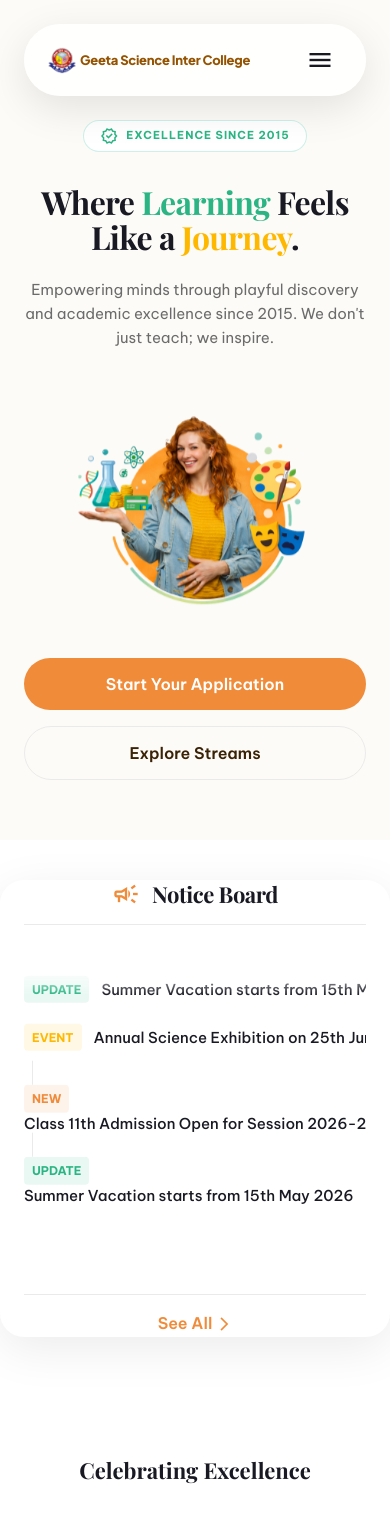
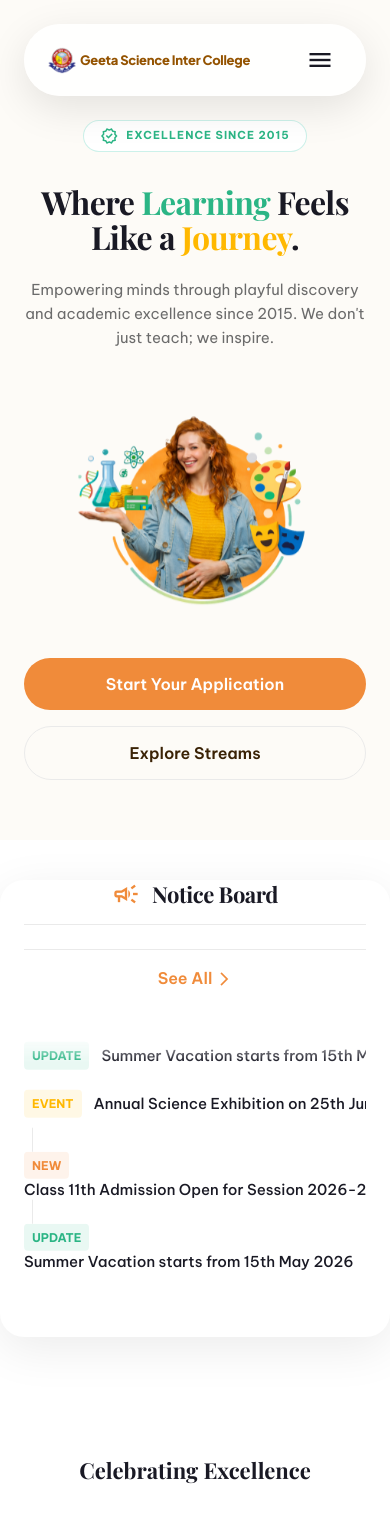
Before and after one commit to Subhampas1/geetascienceintercollege, a React (Vite) app: page / in a window 390 px wide. Shown: the top 1522 px of the page. Built offline with nearby package versions, Linux system fonts and the light colour scheme; a web font is replaced by a local one.

Commit message:
Fix Notice Board mobile layout to place See All beside Notice Board title

```diff
--- a/src/pages/Home.css
+++ b/src/pages/Home.css
@@ -228,6 +228,7 @@ section {
     border: none;
     padding: 0;
     margin: 0;
+    order: 1;
   }
 
   .notice-header h2 {
@@ -243,6 +244,7 @@ section {
     border: none;
     padding: 0;
     margin: 0;
+    order: 2;
   }
 
   .notice-scroll-wrapper {
@@ -253,6 +255,7 @@ section {
     padding: 16px 0 0 0;
     mask-image: linear-gradient(to bottom, transparent, black 10%, black 90%, transparent);
     -webkit-mask-image: linear-gradient(to bottom, transparent, black 10%, black 90%, transparent);
+    order: 3;
   }
 
   .notice-scroll-content {
```
